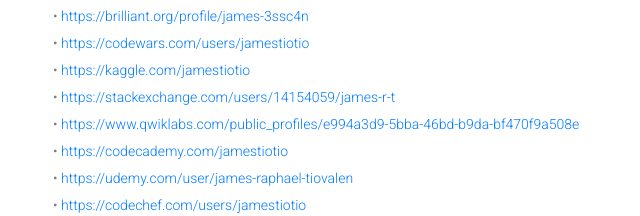
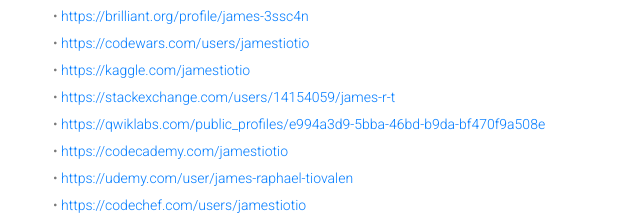
Before and after one commit to jamestiotio/jamestiotio.github.io, a plain HTML site: page about.html in a window 1280 px wide. Shown: the part 1872-2088 px from the top of the page, 32-672 px from the left. Drawn offline with Linux system fonts and the light colour scheme.

Commit message:
Remove www from Qwiklabs link

```diff
--- a/about.html
+++ b/about.html
@@ -161,7 +161,7 @@
                             <li>• <a href="https://codewars.com/users/jamestiotio">https://codewars.com/users/jamestiotio</a></li>
                             <li>• <a href="https://kaggle.com/jamestiotio">https://kaggle.com/jamestiotio</a></li>
                             <li>• <a href="https://stackexchange.com/users/14154059/james-r-t">https://stackexchange.com/users/14154059/james-r-t</a></li>
-                            <li>• <a href="https://www.qwiklabs.com/public_profiles/e994a3d9-5bba-46bd-b9da-bf470f9a508e">https://www.qwiklabs.com/public_profiles/e994a3d9-5bba-46bd-b9da-bf470f9a508e</a></li>
+                            <li>• <a href="https://qwiklabs.com/public_profiles/e994a3d9-5bba-46bd-b9da-bf470f9a508e">https://qwiklabs.com/public_profiles/e994a3d9-5bba-46bd-b9da-bf470f9a508e</a></li>
                             <li>• <a href="https://codecademy.com/jamestiotio">https://codecademy.com/jamestiotio</a></li>
                             <li>• <a href="https://udemy.com/user/james-raphael-tiovalen">https://udemy.com/user/james-raphael-tiovalen</a></li>
                             <li>• <a href="https://codechef.com/users/jamestiotio">https://codechef.com/users/jamestiotio</a></li>
```
